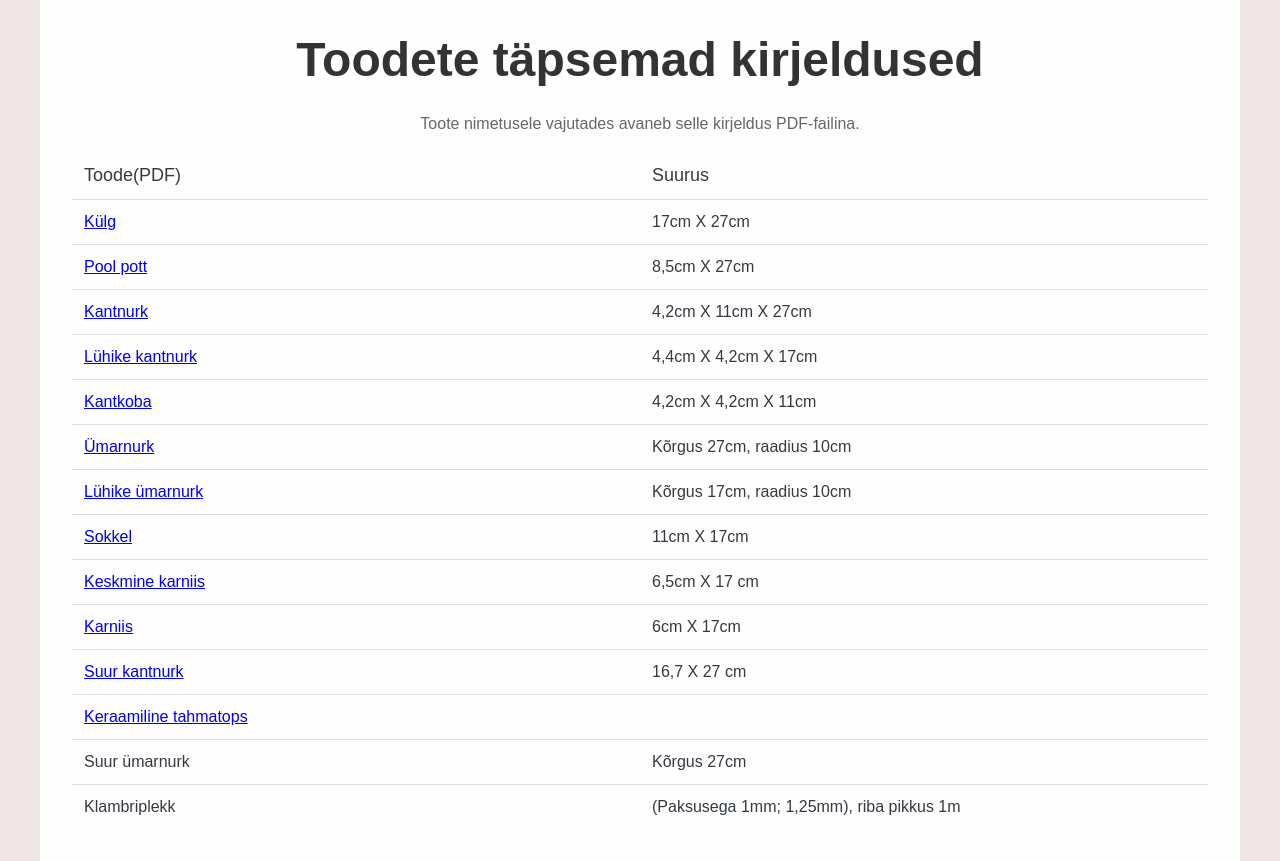
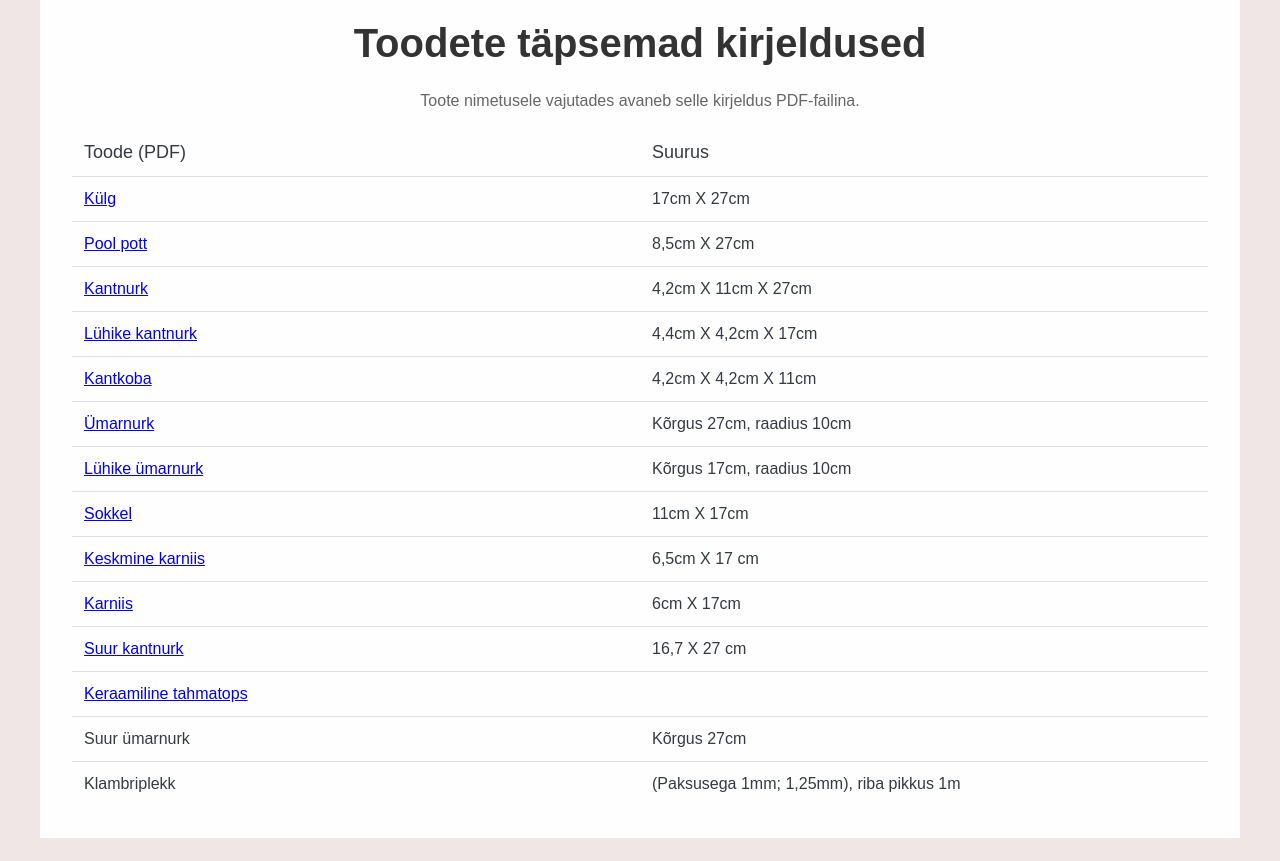
Before and after one commit to siimok/ceramics, a website built with Vite: page tooted.html in a window 1280 px wide. Shown: the part 2020-2881 px from the top of the page. After the commit the page ends 2858 px from the top, so only its background shows below. Built offline with nearby package versions, Linux system fonts and the light colour scheme.

Commit message:
Fix: Polish headings, slideshow navigation and product table

```diff
--- a/style.css
+++ b/style.css
@@ -106,8 +106,8 @@ h1 {
     text-align: center;
 
     @media screen and (min-width: 1000px) {
-    font-size: 3rem;
-}
+        font-size: 3rem;
+    }
 }
 
 h2 {
@@ -423,6 +423,10 @@ footer > div {
     margin: 0 auto;
 }
 
+.slides {
+    touch-action: pan-y; /* horizontal swipes go to the slideshow */
+}
+
 .slide > img {
     flex: 1;
     width: 100%;
@@ -468,37 +472,26 @@ footer > div {
 
 .pdf-table {
     width: 100%;
+    border-collapse: collapse;
 }
 
-.pdf-table-row {
-    display: grid;
-    grid-template-columns: 1fr 1fr;
-    border-bottom: 1px solid #e0e0e0;
-}
-.pdf-table-row:last-child {
-    border-bottom: none;
+.pdf-table th,
+.pdf-table td {
+    width: 50%;
+    padding: 10px 12px;
+    text-align: left;
+    vertical-align: top;
 }
 
-.pdf-table-header .pdf-table-cell {
+.pdf-table th {
     font-size: 18px;
     font-weight: 500;
 }
 
-.pdf-table-cell {
-    padding: 10px 12px;
+.pdf-table tr {
+    border-bottom: 1px solid #e0e0e0;
 }
 
-@media (max-width: 600px) {
-    .pdf-table-header {
-        display: none;
-    }
-    .pdf-table-row {
-        grid-template-columns: 1fr;
-    }
-    .pdf-table-cell:first-child {
-        padding-bottom: 4px;
-    }
-    .pdf-table-cell:last-child {
-        padding-top: 4px;
-    }
+.pdf-table tbody tr:last-child {
+    border-bottom: none;
 }
--- a/tooted.html
+++ b/tooted.html
@@ -46,11 +46,11 @@
                 </div>
                 <div class="slideshow-controls">
                     <button class="arrow-button slideshow-prev">
-                        <img class="arrow-left" src="/chevron.svg" alt="scroll carousel to left">
+                        <img class="arrow-left" src="/chevron.svg" alt="Eelmine pilt">
                     </button>
 
                     <button class="arrow-button slideshow-next">
-                        <img class="arrow-right" src="/chevron.svg" alt="scroll carousel to right">
+                        <img class="arrow-right" src="/chevron.svg" alt="Järgmine pilt">
                     </button>
                 </div>
             </div>
@@ -66,11 +66,11 @@
                 </div>
                 <div class="with-images-controls">
                     <button class="arrow-button slideshow-prev">
-                        <img class="arrow-left" src="/chevron.svg" alt="scroll carousel to left">
+                        <img class="arrow-left" src="/chevron.svg" alt="Eelmine pilt">
                     </button>
 
                     <button class="arrow-button slideshow-next">
-                        <img class="arrow-right" src="/chevron.svg" alt="scroll carousel to right">
+                        <img class="arrow-right" src="/chevron.svg" alt="Järgmine pilt">
                     </button>
                 </div>
             </div>
@@ -79,130 +79,74 @@
         <section class="content-section">
             <div class="row">
                 <div class="col-12 ">
-                    <h1>Toodete täpsemad kirjeldused</h1>
+                    <h2>Toodete täpsemad kirjeldused</h2>
                     <p>Toote nimetusele vajutades avaneb selle kirjeldus PDF-failina.</p>
-                    <div class="pdf-table">
-                        <div class="pdf-table-row pdf-table-header">
-                            <div class="pdf-table-cell">
-                                Toode(PDF)
-                            </div>
-                            <div class="pdf-table-cell">
-                                Suurus
-                            </div>
-                        </div>
-                        <div class="pdf-table-row">
-                            <div class="pdf-table-cell">
-                                <a href="%BASE_URL%pdf/Külg.pdf" target="_blank">Külg</a>
-                            </div>
-                            <div class="pdf-table-cell">
-                                17cm X 27cm
-                            </div>
-                        </div>
-                        <div class="pdf-table-row">
-                            <div class="pdf-table-cell">
-                                <a href="%BASE_URL%pdf/Pool-pott.pdf" target="_blank">Pool pott</a>
-                            </div>
-                            <div class="pdf-table-cell">
-                                8,5cm X 27cm
-                            </div>
-                        </div>
-                        <div class="pdf-table-row">
-                            <div class="pdf-table-cell">
-                                <a href="%BASE_URL%pdf/Kantnurk.pdf" target="_blank">Kantnurk</a>
-                            </div>
-                            <div class="pdf-table-cell">
-                                4,2cm X 11cm X 27cm
-                            </div>
-                        </div>
-                        <div class="pdf-table-row">
-                            <div class="pdf-table-cell">
-                                <a href="%BASE_URL%pdf/Kantnurk.pdf" target="_blank">Lühike kantnurk</a>
-                            </div>
-                            <div class="pdf-table-cell">
-                                4,4cm X 4,2cm X 17cm
-                            </div>
-                        </div>
-                        <div class="pdf-table-row">
-                            <div class="pdf-table-cell">
-                                <a href="%BASE_URL%pdf/Kantnurk.pdf" target="_blank">Kantkoba</a>
-                            </div>
-                            <div class="pdf-table-cell">
-                                4,2cm X 4,2cm X 11cm
-                            </div>
-                        </div>
-                        <div class="pdf-table-row">
-                            <div class="pdf-table-cell">
-                                <a href="%BASE_URL%pdf/Ümarnurk.pdf" target="_blank">Ümarnurk</a>
-                            </div>
-                            <div class="pdf-table-cell">
-                                Kõrgus 27cm, raadius 10cm
-                            </div>
-                        </div>
-                        <div class="pdf-table-row">
-                            <div class="pdf-table-cell">
-                                <a href="%BASE_URL%pdf/Lühike-ümarnurk.pdf" target="_blank">Lühike ümarnurk</a>
-                            </div>
-                            <div class="pdf-table-cell">
-                                Kõrgus 17cm, raadius 10cm
-                            </div>
-                        </div>
-                        <div class="pdf-table-row">
-                            <div class="pdf-table-cell">
-                                <a href="%BASE_URL%pdf/Sokkel.pdf" target="_blank">Sokkel</a>
-                            </div>
-                            <div class="pdf-table-cell">
-                                11cm X 17cm
-                            </div>
-                        </div>
-                        <div class="pdf-table-row">
-                            <div class="pdf-table-cell">
-                                <a href="%BASE_URL%pdf/Keskmine-karniis.pdf" target="_blank">Keskmine karniis</a>
-                            </div>
-                            <div class="pdf-table-cell">
-                                6,5cm X 17 cm
-                            </div>
-                        </div>
-                        <div class="pdf-table-row">
-                            <div class="pdf-table-cell">
-                                <a href="%BASE_URL%pdf/Karniis.pdf" target="_blank">Karniis</a>
-                            </div>
-                            <div class="pdf-table-cell">
-                                6cm X 17cm
-                            </div>
-                        </div>
-                        <div class="pdf-table-row">
-                            <div class="pdf-table-cell">
-                                <a href="%BASE_URL%pdf/Suur-kantnurk.pdf" target="_blank">Suur kantnurk</a>
-                            </div>
-                            <div class="pdf-table-cell">
-                                16,7 X 27 cm
-                            </div>
-                        </div>
-                        <div class="pdf-table-row">
-                            <div class="pdf-table-cell">
-                                <a href="https://imgur.com/a/keraamiline-tahmatops-6NNfyVM" target="_blank">Keraamiline tahmatops</a>
-                            </div>
-                            <div class="pdf-table-cell">
-
-                            </div>
-                        </div>
-                        <div class="pdf-table-row">
-                            <div class="pdf-table-cell">
-                                Suur ümarnurk
-                            </div>
-                            <div class="pdf-table-cell">
-                                Kõrgus 27cm
-                            </div>
-                        </div>
-                        <div class="pdf-table-row">
-                            <div class="pdf-table-cell">
-                                Klambriplekk
-                            </div>
-                            <div class="pdf-table-cell">
-                                (Paksusega 1mm; 1,25mm), riba pikkus 1m
-                            </div>
-                        </div>
-                    </div>
+                    <table class="pdf-table">
+                        <thead>
+                            <tr>
+                                <th scope="col">Toode (PDF)</th>
+                                <th scope="col">Suurus</th>
+                            </tr>
+                        </thead>
+                        <tbody>
+                            <tr>
+                                <td><a href="%BASE_URL%pdf/Külg.pdf" target="_blank">Külg</a></td>
+                                <td>17cm X 27cm</td>
+                            </tr>
+                            <tr>
+                                <td><a href="%BASE_URL%pdf/Pool-pott.pdf" target="_blank">Pool pott</a></td>
+                                <td>8,5cm X 27cm</td>
+                            </tr>
+                            <tr>
+                                <td><a href="%BASE_URL%pdf/Kantnurk.pdf" target="_blank">Kantnurk</a></td>
+                                <td>4,2cm X 11cm X 27cm</td>
+                            </tr>
+                            <tr>
+                                <td><a href="%BASE_URL%pdf/Kantnurk.pdf" target="_blank">Lühike kantnurk</a></td>
+                                <td>4,4cm X 4,2cm X 17cm</td>
+                            </tr>
+                            <tr>
+                                <td><a href="%BASE_URL%pdf/Kantnurk.pdf" target="_blank">Kantkoba</a></td>
+                                <td>4,2cm X 4,2cm X 11cm</td>
+                            </tr>
+                            <tr>
+                                <td><a href="%BASE_URL%pdf/Ümarnurk.pdf" target="_blank">Ümarnurk</a></td>
+                                <td>Kõrgus 27cm, raadius 10cm</td>
+                            </tr>
+                            <tr>
+                                <td><a href="%BASE_URL%pdf/Lühike-ümarnurk.pdf" target="_blank">Lühike ümarnurk</a></td>
+                                <td>Kõrgus 17cm, raadius 10cm</td>
+                            </tr>
+                            <tr>
+                                <td><a href="%BASE_URL%pdf/Sokkel.pdf" target="_blank">Sokkel</a></td>
+                                <td>11cm X 17cm</td>
+                            </tr>
+                            <tr>
+                                <td><a href="%BASE_URL%pdf/Keskmine-karniis.pdf" target="_blank">Keskmine karniis</a></td>
+                                <td>6,5cm X 17 cm</td>
+                            </tr>
+                            <tr>
+                                <td><a href="%BASE_URL%pdf/Karniis.pdf" target="_blank">Karniis</a></td>
+                                <td>6cm X 17cm</td>
+                            </tr>
+                            <tr>
+                                <td><a href="%BASE_URL%pdf/Suur-kantnurk.pdf" target="_blank">Suur kantnurk</a></td>
+                                <td>16,7 X 27 cm</td>
+                            </tr>
+                            <tr>
+                                <td><a href="https://imgur.com/a/keraamiline-tahmatops-6NNfyVM" target="_blank">Keraamiline tahmatops</a></td>
+                                <td></td>
+                            </tr>
+                            <tr>
+                                <td>Suur ümarnurk</td>
+                                <td>Kõrgus 27cm</td>
+                            </tr>
+                            <tr>
+                                <td>Klambriplekk</td>
+                                <td>(Paksusega 1mm; 1,25mm), riba pikkus 1m</td>
+                            </tr>
+                        </tbody>
+                    </table>
                 </div>
             </div>
         </section>
```
Also changed, not shown: galerii.html (+10 -9 lines), index.html (+4 -4 lines), main.js (+33 -12 lines).
